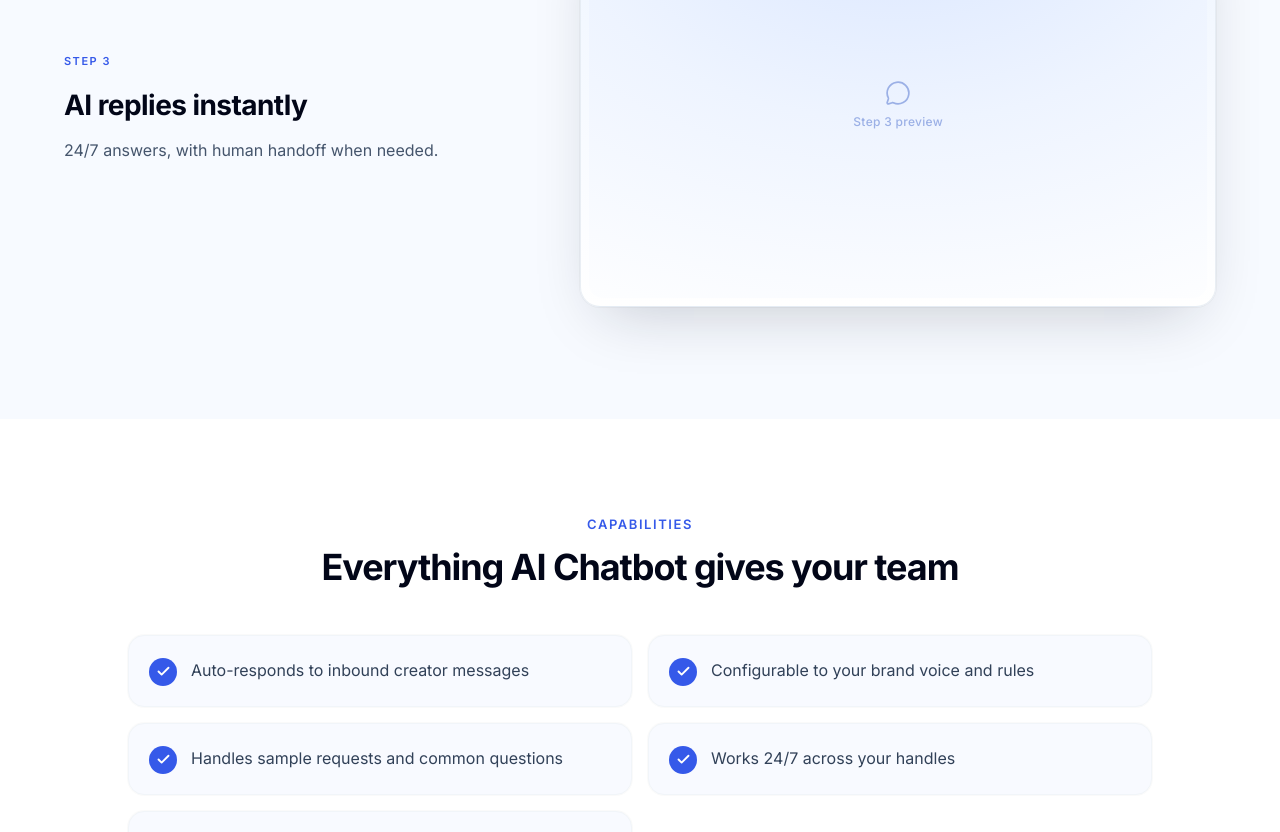
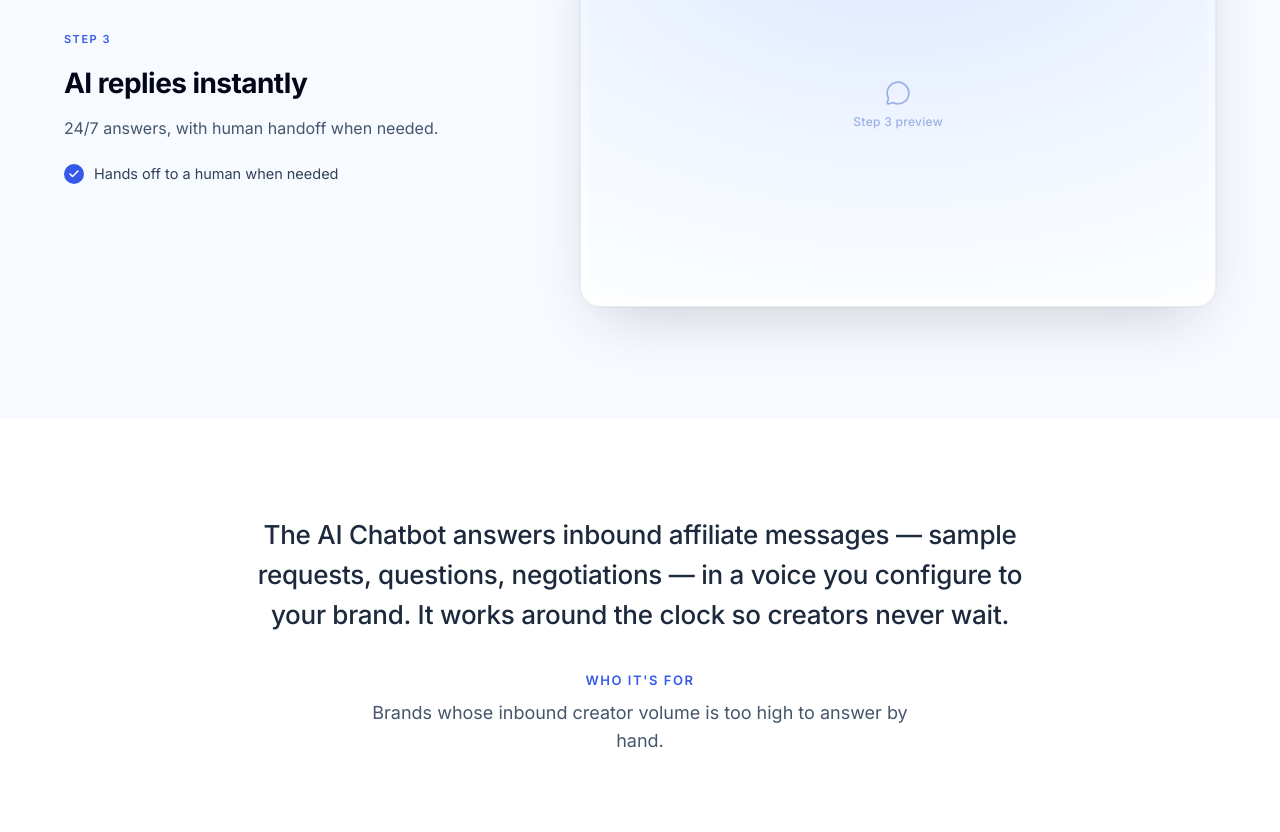
Before and after one commit to ReacherApp/reacherapp.com-prototype, a Next.js app: page /features/ai-chatbot in a window 1280 px wide. Shown: the part 2518-3350 px from the top of the page. Built offline with nearby package versions, Linux system fonts and the light colour scheme; a web font is replaced by a local one.

Commit message:
feat(features): infuse capabilities into the step sections as bullets; remove standalone capabilities section

```diff
--- a/app/features/[slug]/page.tsx
+++ b/app/features/[slug]/page.tsx
@@ -8,6 +8,19 @@ import { localizedAlternates } from "@/lib/seo";
 import { features, featureSteps, getFeature, groupLabelForSlug, relatedFeatures } from "@/lib/features";
 
 type Params = { params: Promise<{ slug: string }> };
+
+/** spread the feature's capabilities across its steps, in order */
+function distribute<T>(arr: T[], n: number): T[][] {
+  const out: T[][] = Array.from({ length: n }, () => []);
+  const base = Math.floor(arr.length / n);
+  const rem = arr.length % n;
+  let idx = 0;
+  for (let s = 0; s < n; s++) {
+    const count = base + (s < rem ? 1 : 0);
+    for (let k = 0; k < count; k++) out[s].push(arr[idx++]);
+  }
+  return out;
+}
 
 export function generateStaticParams() {
   return features.map((f) => ({ slug: f.slug }));
@@ -33,6 +46,7 @@ export default async function FeaturePage({ params }: Params) {
   const groupLabel = groupLabelForSlug(slug) ?? "Product";
   const related = relatedFeatures(slug);
   const steps = featureSteps[slug];
+  const stepPoints = steps ? distribute(feature.capabilities, steps.length) : [];
   const faqs = [
     { q: `What is ${feature.name}?`, a: feature.value },
     { q: `Who is ${feature.name} for?`, a: feature.whoFor },
@@ -129,6 +143,18 @@ export default async function FeaturePage({ params }: Params) {
                     <span className="text-[11px] font-semibold uppercase tracking-[0.14em] text-[#3559e9]">Step {i + 1}</span>
                     <h3 className="mt-4 text-2xl font-bold tracking-[-0.02em] text-slate-950 md:text-[28px]">{step.title}</h3>
                     <p className="mt-3 text-[16px] leading-7 text-slate-600">{step.desc}</p>
+                    {stepPoints[i]?.length ? (
+                      <ul className="mt-5 space-y-2.5">
+                        {stepPoints[i].map((point) => (
+                          <li key={point} className="flex items-start gap-2.5 text-[14.5px] leading-6 text-slate-700">
+                            <span className="mt-0.5 flex h-5 w-5 shrink-0 items-center justify-center rounded-full bg-[#3559e9] text-white">
+                              <Check size={12} strokeWidth={3} />
+                            </span>
+                            {point}
+                          </li>
+                        ))}
+                      </ul>
+                    ) : null}
                   </div>
                   <div className="w-full md:w-[58%]">
                     <div className="overflow-hidden rounded-[20px] border border-slate-200/70 bg-gradient-to-b from-[#eef5ff] to-white p-2 shadow-[0_24px_60px_-22px_rgba(16,24,40,0.22)] ring-1 ring-black/[0.03]">
@@ -152,25 +178,6 @@ export default async function FeaturePage({ params }: Params) {
       ) : null}
 
       <section className="px-6 py-20 md:py-24">
-        <div className="mx-auto max-w-5xl">
-          <p className="text-center text-[13px] font-semibold uppercase tracking-[0.12em] text-[#3559e9]">Capabilities</p>
-          <h2 className="mx-auto mt-3 max-w-2xl text-balance text-center text-3xl font-bold tracking-[-0.03em] text-slate-950 md:text-4xl">
-            Everything {feature.name} gives your team
-          </h2>
-          <div className="mt-12 grid gap-4 md:grid-cols-2">
-            {feature.capabilities.map((cap) => (
-              <div key={cap} className="flex items-start gap-3.5 rounded-2xl border border-slate-100 bg-[#f8faff] p-5 ring-1 ring-black/[0.02]">
-                <span className="mt-0.5 flex h-7 w-7 shrink-0 items-center justify-center rounded-full bg-[#3559e9] text-white">
-                  <Check size={15} strokeWidth={3} />
-                </span>
-                <p className="text-[16px] leading-7 text-slate-700">{cap}</p>
-              </div>
-            ))}
-          </div>
-        </div>
-      </section>
-
-      <section className="bg-[#f7faff] px-6 py-20 md:py-24">
         <div className="mx-auto max-w-3xl text-center">
           <p className="text-balance text-2xl font-medium leading-9 tracking-[-0.01em] text-slate-800 md:text-[26px] md:leading-10">
             {feature.value}
```
